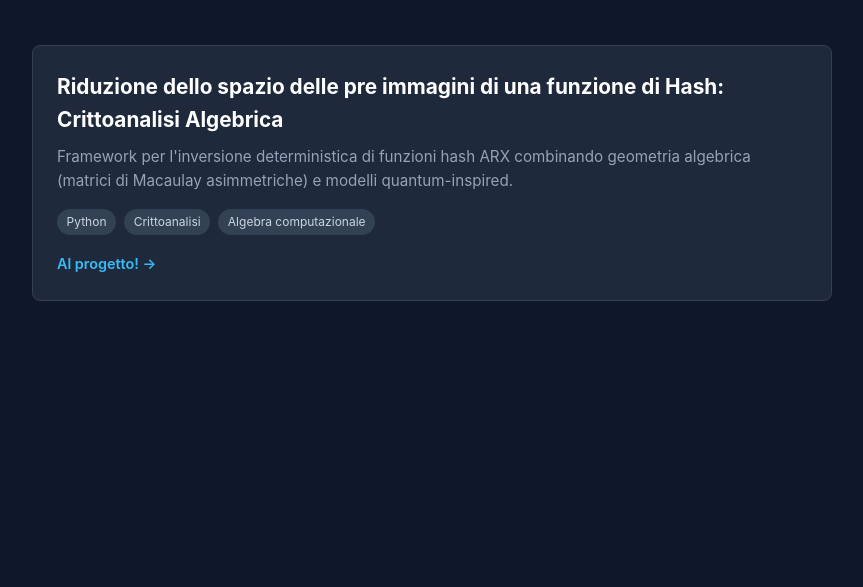
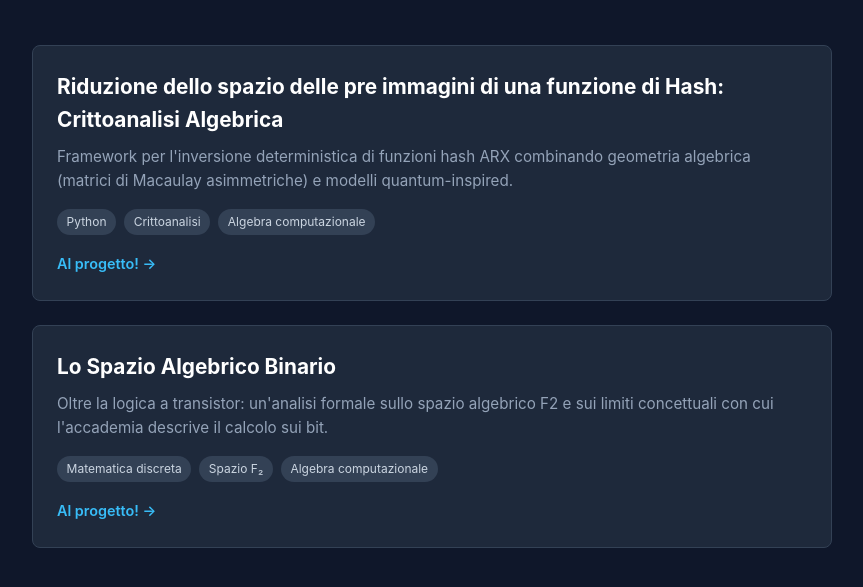
Before and after one commit to sorianodaniel96-stack/danielsoriano.github.io, a plain HTML site: page index.html in a window 1280 px wide. Shown: the part 169-756 px from the top of the page, without its empty margins (208-1071 px from the left). Drawn offline with Linux system fonts and the light colour scheme.

Commit message:
Add article on Binary Algebraic Space

```diff
--- a/index.html
+++ b/index.html
@@ -84,6 +84,16 @@
         </div>
         <a href="#" class="card-link" target="_blank">Al progetto! &rarr;</a>
       </article>
+      <article class="card">
+        <h2>Lo Spazio Algebrico Binario</h2>
+        <p>Oltre la logica a transistor: un'analisi formale sullo spazio algebrico F2 e sui limiti concettuali con cui l'accademia descrive il calcolo sui bit.</p>
+        <div class="tags">
+          <span class="tag">Matematica discreta</span>
+          <span class="tag">Spazio F₂</span>
+          <span class="tag">Algebra computazionale</span>
+        </div>
+        <a href="#" class="card-link" target="_blank">Al progetto! &rarr;</a>
+      </article>
     </section>
   </div>
 </body>
```
